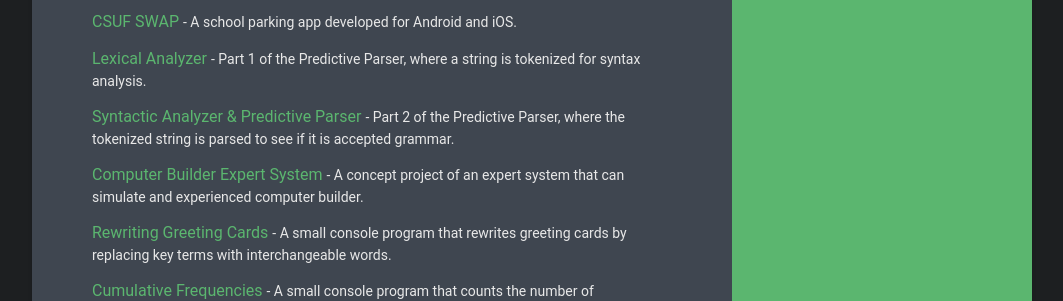
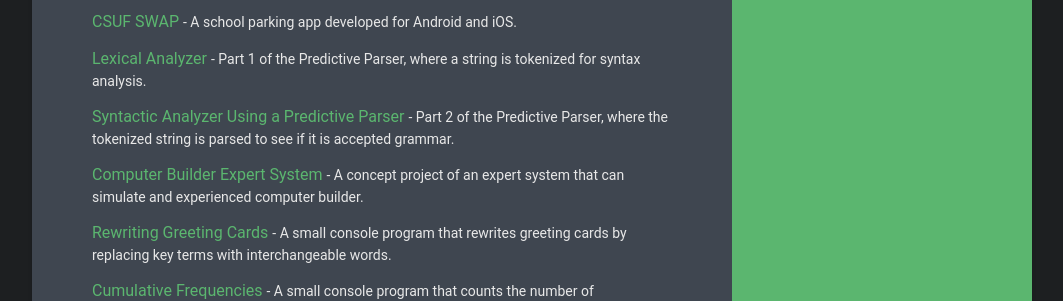
Before and after one commit to ch-ta/online-cv, a Jekyll site: the page built from index.html, in a window 1280 px wide and 900 px high, scrolled down 1971 px. Shown: the part 153-454 px from the top of the window, without its empty margins (108-1171 px from the left). Built offline with Jekyll 4.4.1, drawn with Linux system fonts in a browser that asks for light colours.

Commit message:
Update data.yml

```diff
--- a/_data/data.yml
+++ b/_data/data.yml
@@ -242,8 +242,8 @@ projects:
         link: "https://github.com/ch-ta/Lexical-Analyzer-v2"
         tagline: "Part 1 of the Predictive Parser, where a string is tokenized for syntax analysis."
 
-      - title: Syntactic Analyzer & Predictive Parser
-        link: "https://github.com/ch-ta/Syntactic-Analyzer-Predictive-Parser"
+      - title: Syntactic Analyzer Using a Predictive Parser
+        link: "https://github.com/ch-ta/Syntactic-Analyzer-Using-a-Predictive-Parser"
         tagline: "Part 2 of the Predictive Parser, where the tokenized string is parsed to see if it is accepted grammar."
 
       - title: Computer Builder Expert System
```
